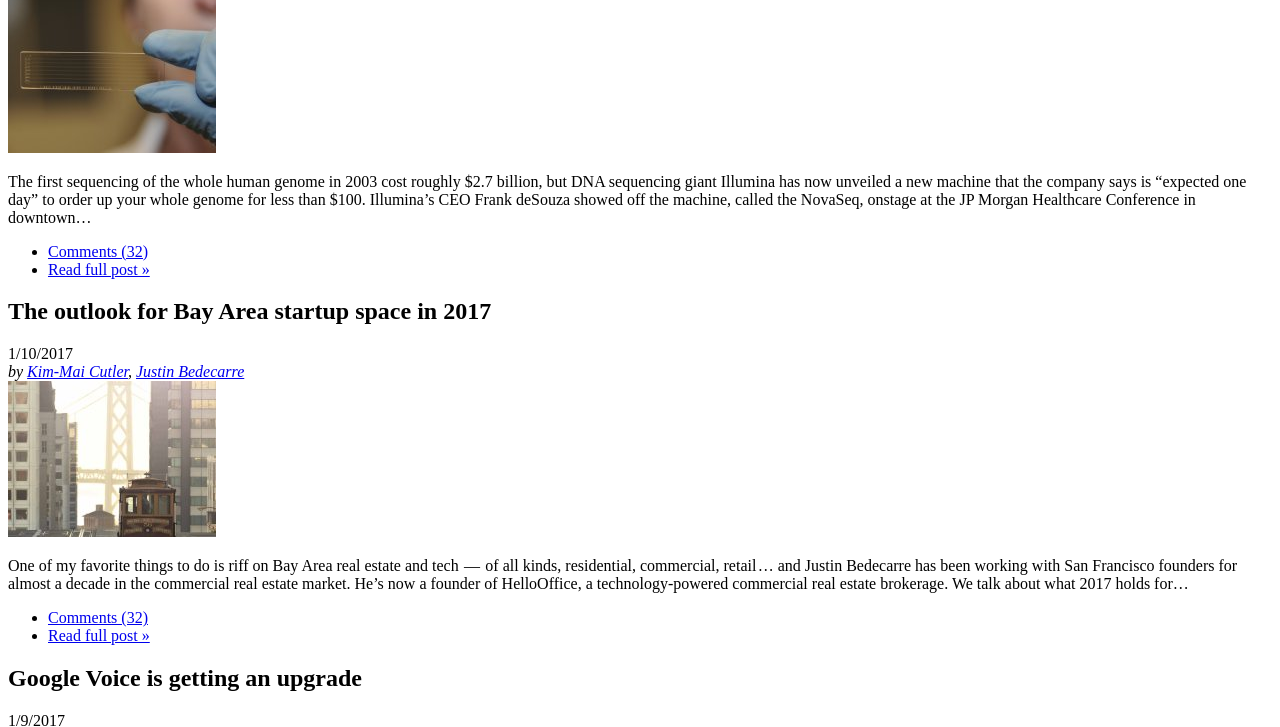
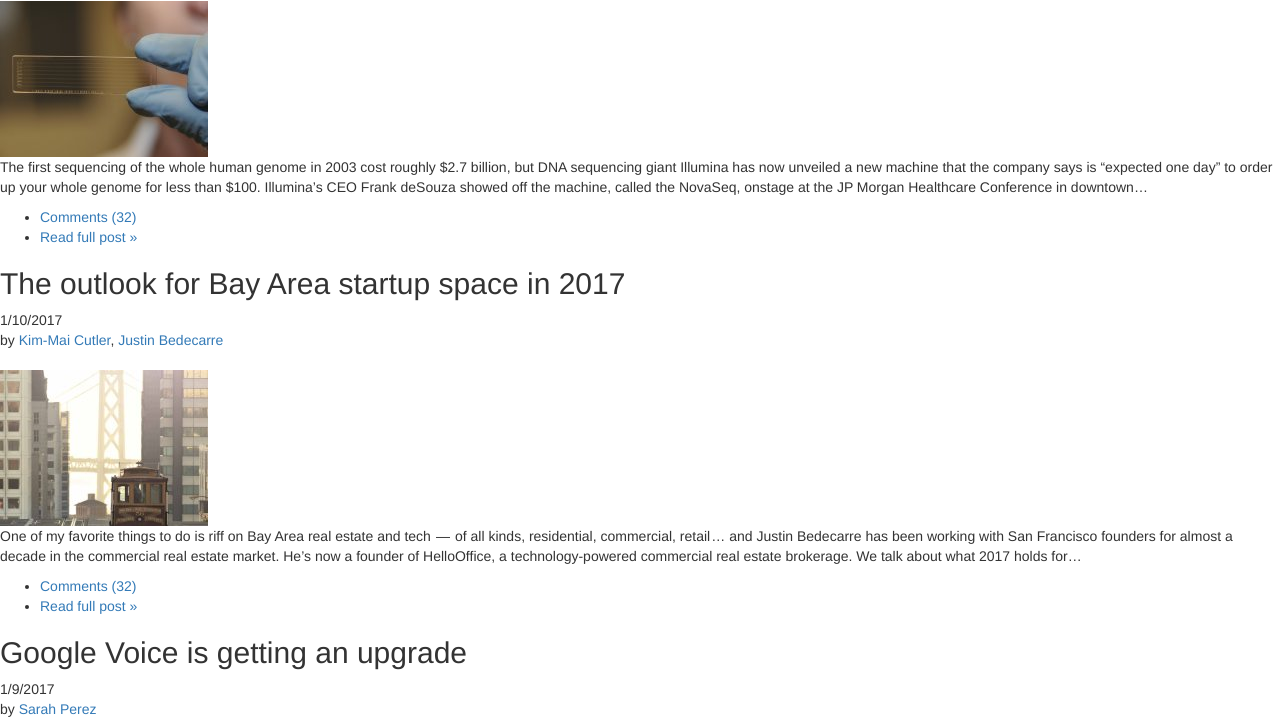
Before and after one commit to alhosiny/geekfactory-frontend, a plain HTML site: page exercises/bootstrap/index.html in a window 1280 px wide. Shown: the part 661-1388 px from the top of the page. Drawn offline with Linux system fonts and the light colour scheme.

Commit message:
first bootstrap

```diff
--- a/exercises/bootstrap/index.html
+++ b/exercises/bootstrap/index.html
@@ -4,6 +4,8 @@
 <head>
 	<meta charset="UTF-8">
 	<title>geekfactory news</title>
+	<meta name="viewport" content="width=device-width, intial-scale=1">
+	<link rel="stylesheet" href="bootstrap.min.css">
 </head>
 
 <body>
@@ -20,6 +22,7 @@
 		</nav>
 	</header>
 
+	<div class="container-flouid">
 	    <div>
 			<main>
 				<article>
@@ -153,6 +156,7 @@
 	<footer>
 		<p>&copy; 2008. All Rights Reserved. Design by geek<span>factory</span>.</p>
 	</footer>
+	<script src="bootstrap.min.js"> </script>
 </body>
 
 </html>
```
Lines whose indentation alone changed are shown as unchanged.
